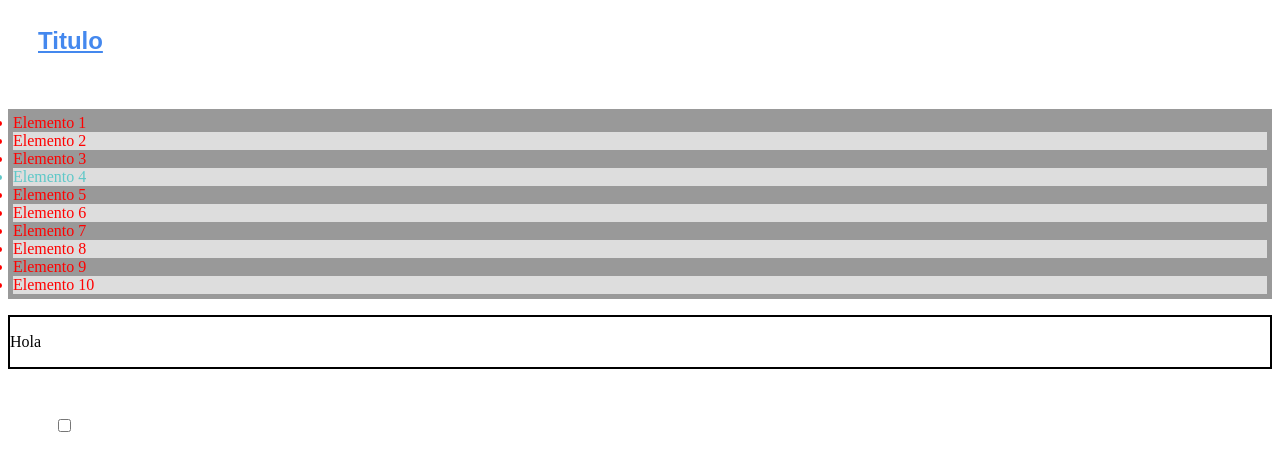
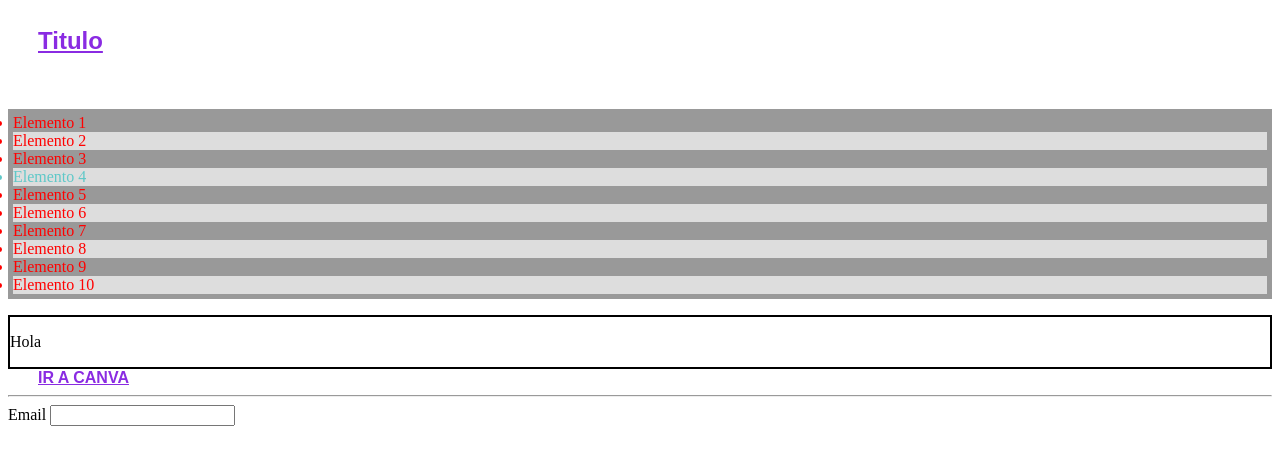
Before and after one commit to Jhonatanisai8/02-Pseudoclases-css, a plain HTML site: page index.html in a window 1280 px wide. Shown: the part 70-540 px from the top of the page. Drawn offline with Linux system fonts and the light colour scheme.

Commit message:
cuando un input es valido o no

```diff
--- a/index.html
+++ b/index.html
@@ -29,7 +29,12 @@
     <div><p>Hola</p></div>
 
 
-    <input type="checkbox" name="#" id="#">
+    <!-- <input type="checkbox" name="#" id="#"> -->
+
+    <a href="https://www.canva.com/">IR A CANVA</a>
+    <hr>
+    <label for="email">Email</label>
+    <input type="email" name="email" id="email">
 </body>
 
 </html>
--- a/style.css
+++ b/style.css
@@ -17,7 +17,7 @@ h2:active {
     color: #dda;
 }
 
-ul{
+ul {
     background-color: #999;
     padding: 5px;
 }
@@ -39,22 +39,45 @@ li:last-child {
 
 /* seleccionando los li dentro de .lista
 pero que no tengan la clase excluir */
-.lista li:not(.excluir){
+.lista li:not(.excluir) {
     color: red;
 }
-div{
+
+div {
     border: 2px solid black;
 }
+
 /* oculta los elementos vacios */
-div:empty{
+div:empty {
     background-color: #333;
     padding: 30px;
 }
 
-input[type="checkbox"]{
+input[type="checkbox"] {
     margin: 50px;
 }
+
 /* si esta chekeado tiene margen de 10px */
-input[type="checkbox"]:checked{
+input[type="checkbox"]:checked {
     margin: 10px;
 }
+
+/* seleccionando enlaces no visitados */
+a:link {
+    color: blueviolet;
+    font-weight: bold;
+}
+
+/* seleccionando enlaces visitados */
+a:visited {
+    color: #48e;
+    font-weight: 100;
+}
+
+/* cuando un input es valido o no */
+input:invalid {
+    color: red;
+}
+input:valid {
+    color: black;
+}
```
